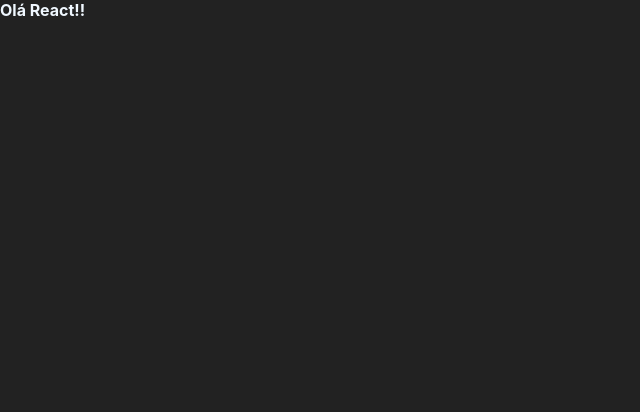
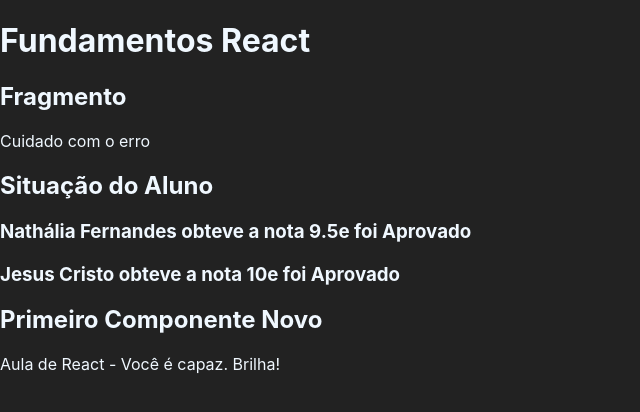
Before and after one commit to nathaliafas2/curso-react, a React (Create React App) app: page / in a window 1280 px wide. Shown: the top 412 px of the page, without its empty margins (0-640 px from the left). Built offline with nearby package versions, Linux system fonts and the light colour scheme.

Commit message:
Second Commit

```diff
--- /dev/null
+++ b/src/App.jsx
@@ -0,0 +1,25 @@
+import React from "react";
+import PrimeiroNovo from './components/basicos/PrimeiroNovo';
+import ComParametro from './components/basicos/ComParamentro';
+import Fragmento from './components/basicos/Fragmento';
+
+export default function App(props){
+    return (
+        <div id="app">
+            <h1> Fundamentos React </h1>
+          <Fragmento />
+
+            <ComParametro
+                titulo="Situação do Aluno"
+                aluno="Nathália Fernandes"
+                nota={9.5}>
+            </ComParametro>
+            <ComParametro
+                aluno="Jesus Cristo"
+                nota={10.0}>
+            </ComParametro>
+
+            <PrimeiroNovo></PrimeiroNovo>
+        </div>
+    )
+}
--- /dev/null
+++ b/src/components/basicos/ComParamentro.jsx
@@ -0,0 +1,19 @@
+import React from "react"
+
+export default function ComParametro(props){
+    console.log(props)
+    const status = props.nota >= 7 ? 'Aprovado' : 'Reprovado'
+    return (
+    <div>
+        <p>
+            <h2>{ props.titulo }</h2>
+            <h3><strong>{ props.aluno } </strong>
+                 obteve a nota
+                <strong> { props.nota }</strong>
+                e foi
+                <strong> { status }</strong>
+            </h3>
+        </p>
+    </div>
+    )
+}
--- /dev/null
+++ b/src/components/basicos/Fragmento.jsx
@@ -0,0 +1,10 @@
+import React from "react";
+
+export default function Fragmento(props){
+    return (
+        <div>
+            <h2> Fragmento </h2>
+            <p>Cuidado com o erro </p>
+        </div>
+    )
+}
--- /dev/null
+++ b/src/components/basicos/Primeiro.js
@@ -0,0 +1,3 @@
+export default function Primeiro(){
+    return 'Primeiro Componente'
+}
--- /dev/null
+++ b/src/components/basicos/PrimeiroNovo.js
@@ -0,0 +1,11 @@
+import React from "react"
+
+export default function PrimeiroNovo(){
+    const msg = 'Aula de React - Você é capaz. Brilha!'
+    return (
+        <div>
+            <h2>Primeiro Componente Novo</h2>
+            <p>{msg}</p>
+        </div>
+    )
+}
--- a/src/index.js
+++ b/src/index.js
@@ -1,16 +1,13 @@
 import React from 'react';
 import ReactDOM from 'react-dom/client';
 import './index.css';
+import reportWebVitals from './reportWebVitals';
 import App from './App';
-import reportWebVitals from './reportWebVitals';
 
-const tag = <strong>Olá React!! </strong>
-
+//const tag = <strong>Olá React!! </strong>
 const root = ReactDOM.createRoot(document.getElementById('root'));
 root.render(
-  <div>
-    { tag }
-  </div>
+    <App />
 );
 
 
```
Also changed, not shown: src/App_old.js (renamed from src/App.js).
